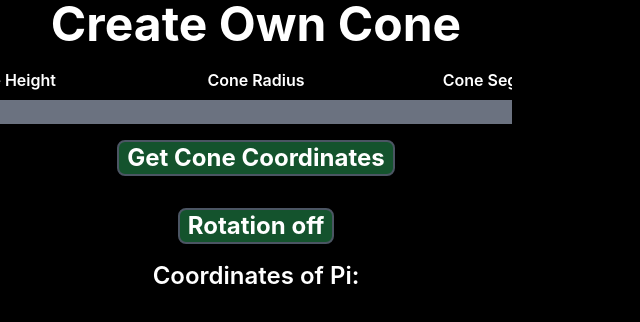
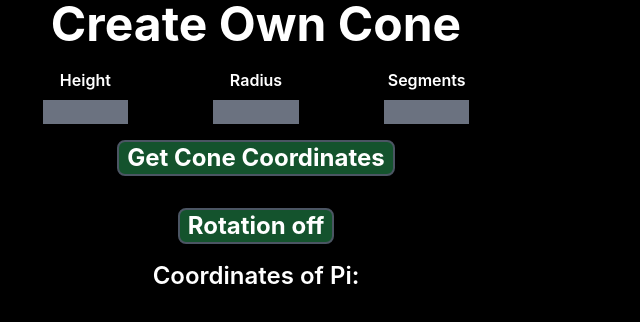
Before and after one commit to Rustem-a-a/cone-client, a React (Create React App) app: page / in a window 1280 px wide. Shown: the top 322 px of the page, without its empty margins (0-640 px from the left). Built offline with nearby package versions, Linux system fonts and the light colour scheme.

Commit message:
change styles

```diff
--- a/src/App.tsx
+++ b/src/App.tsx
@@ -53,9 +53,9 @@ const App = () => {
                 className=" absolute h-screen overflow-scroll top-0 left-0 flex flex-col items-center text-white bg-black w-2/5">
                 <h1 className='text-center font-bold text-5xl'>Create Own Cone</h1>
                 <div className="flex justify-center mt-5">
-                    <Input value={height} setValue={setHeight} label="Cone Height" fetchData={calculateCoordinates}/>
-                    <Input value={radius} setValue={setRadius} label="Cone Radius" fetchData={calculateCoordinates}/>
-                    <Input value={segments} setValue={setSegments} label="Cone Segments"
+                    <Input value={height} setValue={setHeight} label="Height" fetchData={calculateCoordinates}/>
+                    <Input value={radius} setValue={setRadius} label="Radius" fetchData={calculateCoordinates}/>
+                    <Input value={segments} setValue={setSegments} label="Segments"
                            fetchData={calculateCoordinates}/>
                 </div>
                 <Button Calculate={calculateCoordinates}>Get Cone Coordinates</Button>
--- a/src/components/Input.tsx
+++ b/src/components/Input.tsx
@@ -12,7 +12,7 @@ const Input = ({value,setValue,label,fetchData}:IProps) => {
             <label htmlFor='idInput' className="text-right mb-2 font-semibold text-1xl">{label}
             </label>
             <input
-                className="text-center bg-gray-500"
+                className="text-center bg-gray-500 w-1/2"
                 id="idInput"
                 type="text"
                 value={value}
```
